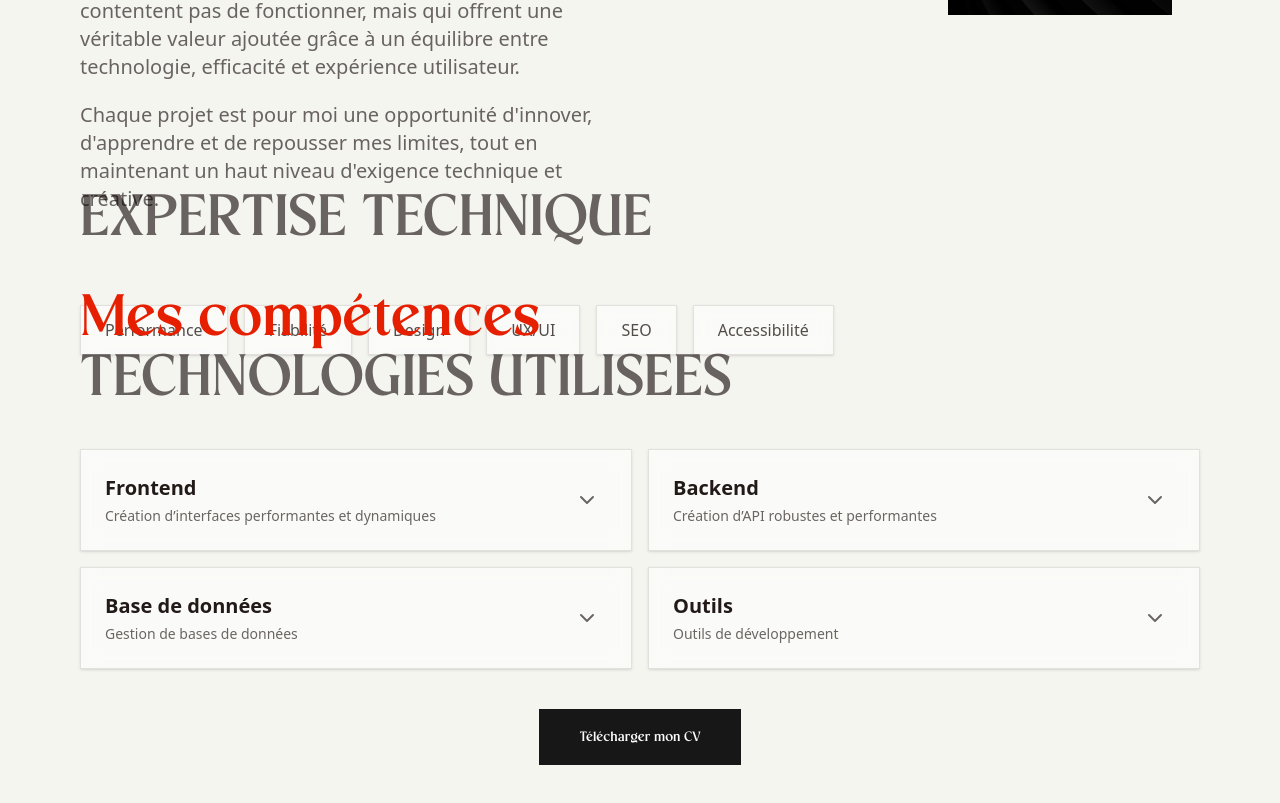
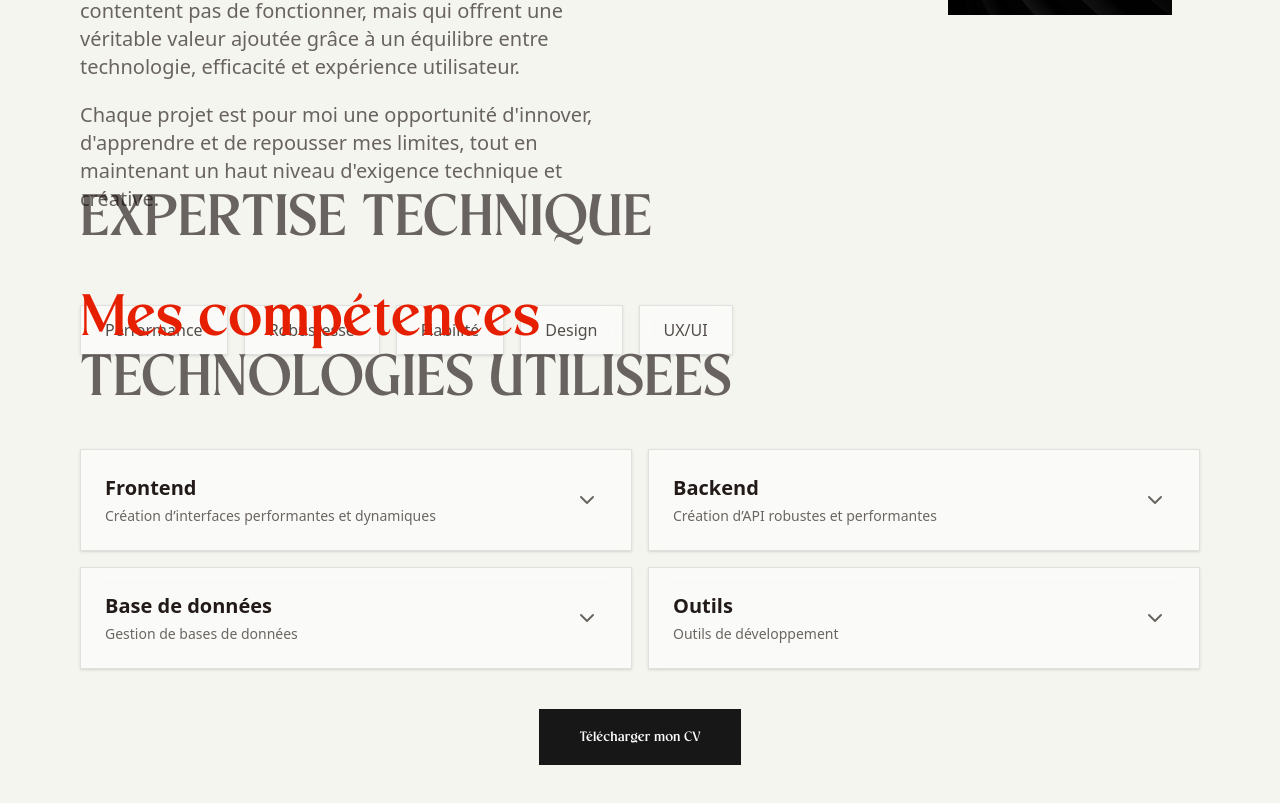
Before and after one commit to GillesBuchheit/portfolio2025, a Next.js app: page / in a window 1280 px wide. Shown: the part 1451-2254 px from the top of the page. Built offline with nearby package versions, Linux system fonts and the light colour scheme.

Commit message:
feat: update APropos component by adding 'Robustesse' and removing 'SEO' and 'Accessibilité' from qualities list

```diff
--- a/app/components/landingPage/APropos.jsx
+++ b/app/components/landingPage/APropos.jsx
@@ -4,11 +4,10 @@ import QualityTag from "@/components/ui/QualityTag";
 export default function APropos() {
   const qualities = [
     "Performance",
+    "Robustesse",
     "Fiabilité",
     "Design",
     "UX/UI",
-    "SEO",
-    "Accessibilité",
   ];
   return (
     <section className="relative h-screen pt-10 px-12 lg:px-20">
```
